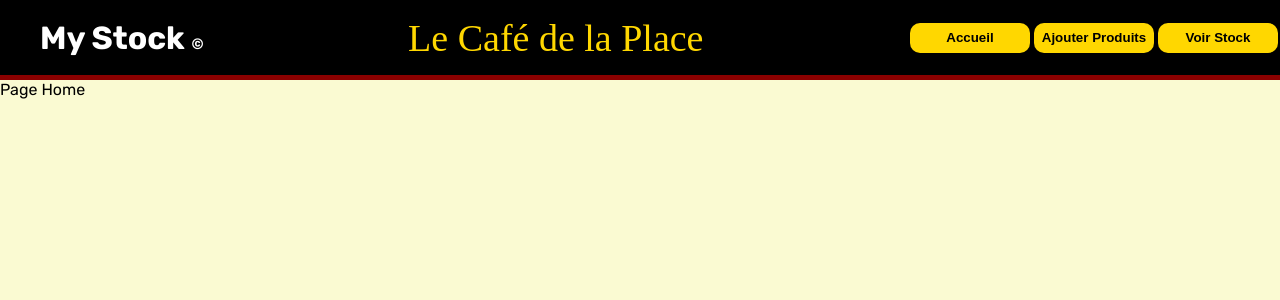
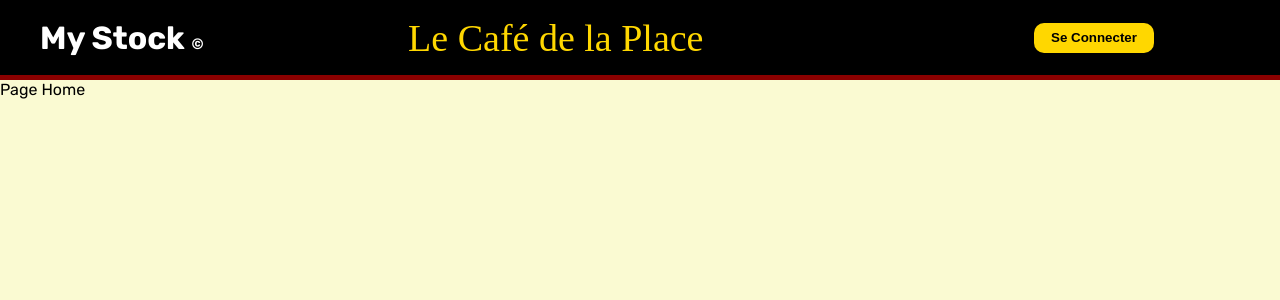
Before and after one commit to JeremyQuievreux/TP-MyStock, a React (Create React App) app: page / in a window 1280 px wide. Shown: the top 300 px of the page. Built offline with nearby package versions, Linux system fonts and the light colour scheme; a web font is replaced by a local one.

Commit message:
update login

```diff
--- a/src/App.js
+++ b/src/App.js
@@ -5,12 +5,17 @@ import Navbar from './Navbar/Navbar';
 import Home from './Home/Home';
 import Formulaire from './Formulaire/Formulaire';
 import ItemsList from './ItemsList/ItemsList';
+import { useState } from 'react';
 
 function App() {
+
+
+  const [isLog, SetIsLog] = useState(false);
+
   return (
     <Router>
       <div className="App">
-        <Navbar />
+        <Navbar isLog={isLog} SetIsLog={SetIsLog} />
         <Switch>
           <Route exact path="/">
             <Home />
--- a/src/Navbar/Navbar.js
+++ b/src/Navbar/Navbar.js
@@ -1,16 +1,37 @@
 import './Navbar.scss';
 import { Link } from "react-router-dom";
 
-function Navbar() {
+function Navbar({isLog, SetIsLog}) {
+
+  function showMenu() {
+    if (isLog) {
+      return(
+        <div className="menu">
+          <Link to="/"><button>Accueil</button></Link>
+          <Link to="/additem"><button>Ajouter Produits</button></Link>
+          <Link to="/itemslist"><button>Voir Stock</button></Link>
+        </div>
+      )
+    } else {
+      return(
+        <div className="menu">
+          <button onClick={() => beConnect()}>Se Connecter</button>
+        </div>
+      )
+    }
+  }
+
+  function beConnect() {
+    SetIsLog(true)
+  }
+
+
+
   return (
     <div className="Navbar">
       <h1>My Stock <span>©</span></h1>
       <p><span className="golden"> Le Café de la Place</span></p>
-      <div className="menu">
-          <Link to="/"><button>Accueil</button></Link>
-          <Link to="/additem"><button>Ajouter Produits</button></Link>
-          <Link to="/itemslist"><button>Voir Stock</button></Link>
-      </div>
+      {showMenu()}
     </div>
   );
 }
```
